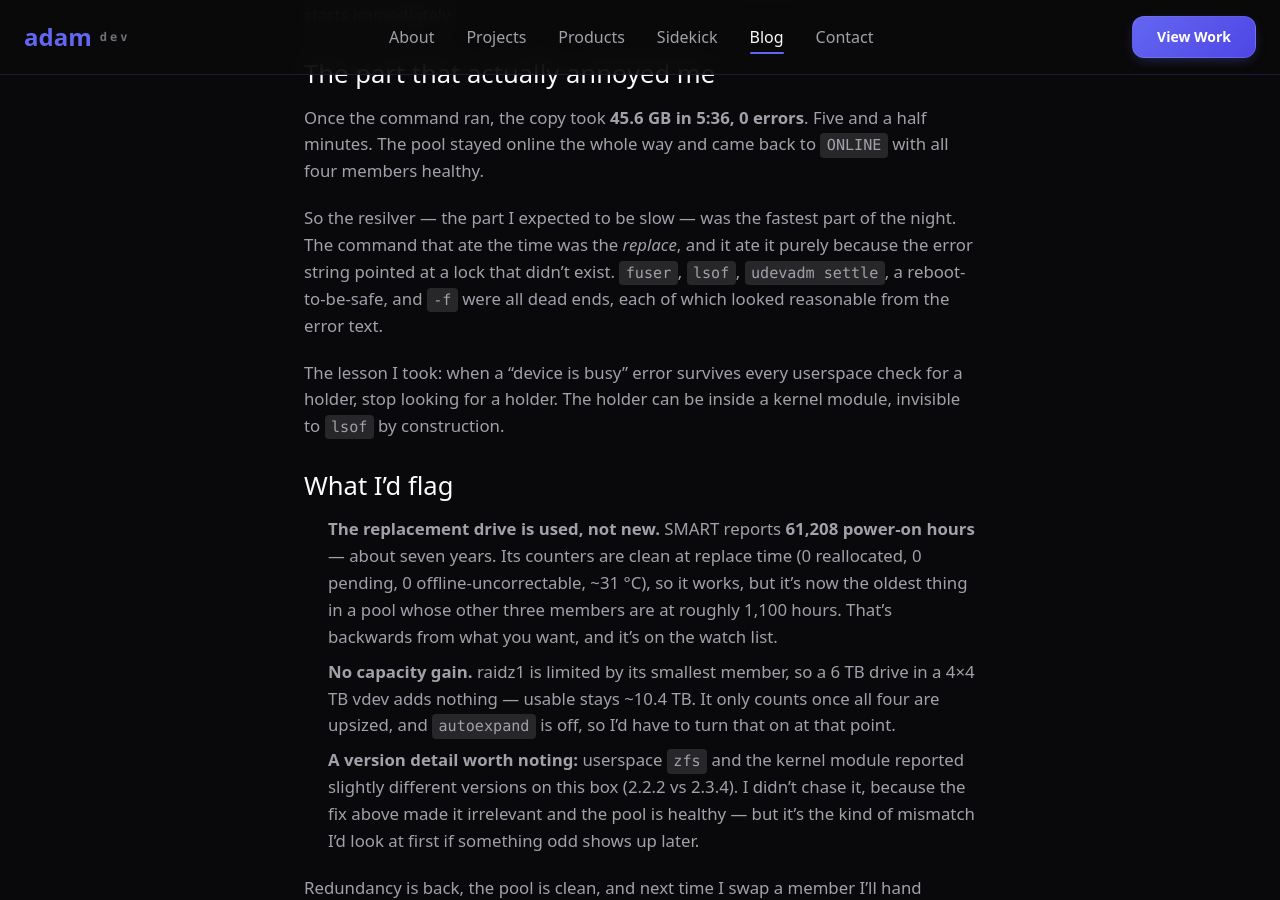
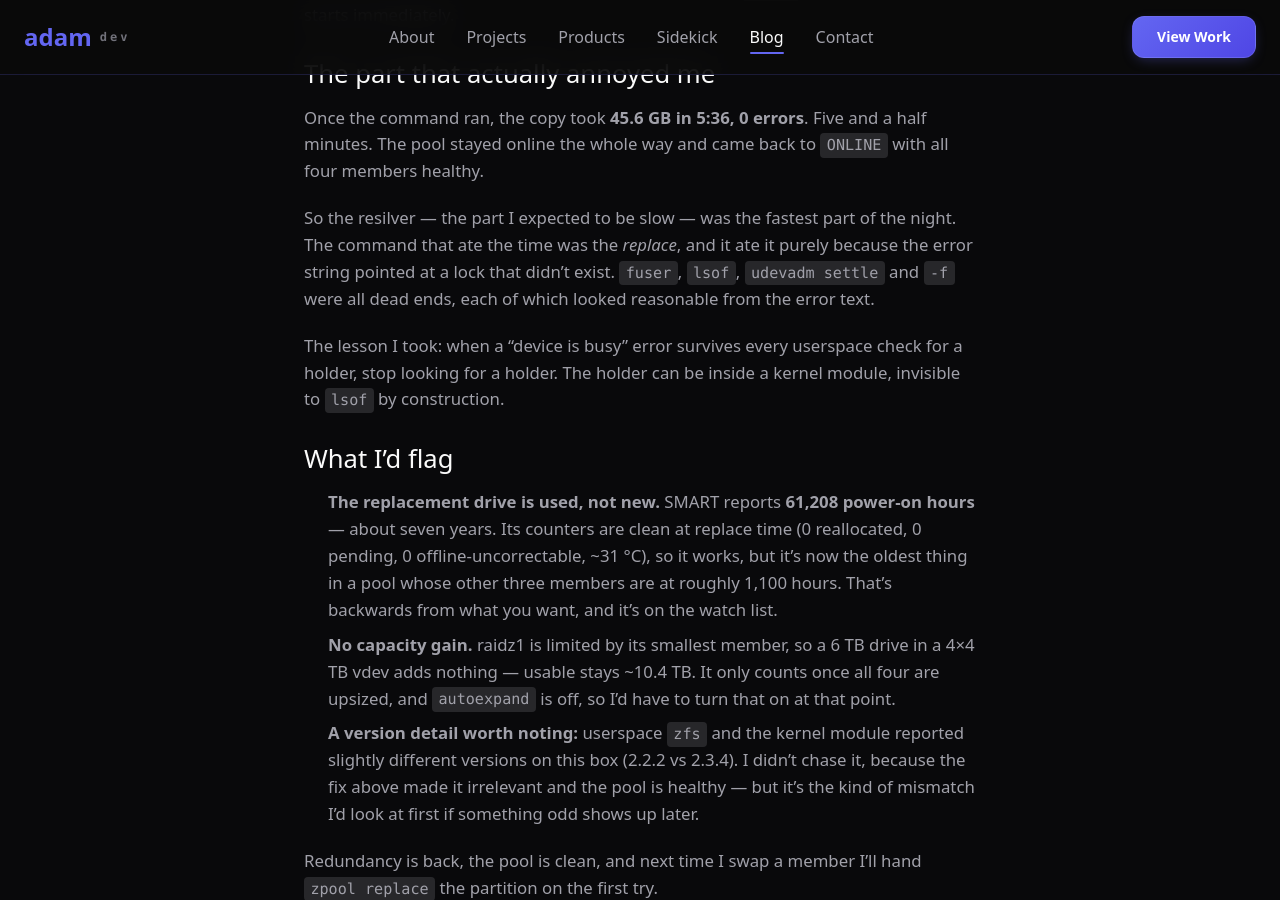
Before and after one commit to slashadams/Dev-Adam.com, a Jekyll site: the page built from _posts/2026-12-26-zfs-replace-fails-on-whole-disk.md, in a window 1280 px wide and 900 px high, scrolled down 2899 px. Built offline with Jekyll 4.4.1, drawn with Linux system fonts in a browser that asks for light colours; nearby versions of some CDN libraries.

Commit message:
post: drop an unverified reboot line from the zfs post

```diff
--- a/_posts/2026-12-26-zfs-replace-fails-on-whole-disk.md
+++ b/_posts/2026-12-26-zfs-replace-fails-on-whole-disk.md
@@ -87,7 +87,7 @@ The replace cared about one character. Giving it `/dev/sda1` skips the partition
 
 Once the command ran, the copy took **45.6 GB in 5:36, 0 errors**. Five and a half minutes. The pool stayed online the whole way and came back to `ONLINE` with all four members healthy.
 
-So the resilver — the part I expected to be slow — was the fastest part of the night. The command that ate the time was the *replace*, and it ate it purely because the error string pointed at a lock that didn't exist. `fuser`, `lsof`, `udevadm settle`, a reboot-to-be-safe, and `-f` were all dead ends, each of which looked reasonable from the error text.
+So the resilver — the part I expected to be slow — was the fastest part of the night. The command that ate the time was the *replace*, and it ate it purely because the error string pointed at a lock that didn't exist. `fuser`, `lsof`, `udevadm settle` and `-f` were all dead ends, each of which looked reasonable from the error text.
 
 The lesson I took: when a "device is busy" error survives every userspace check for a holder, stop looking for a holder. The holder can be inside a kernel module, invisible to `lsof` by construction.
 
```
